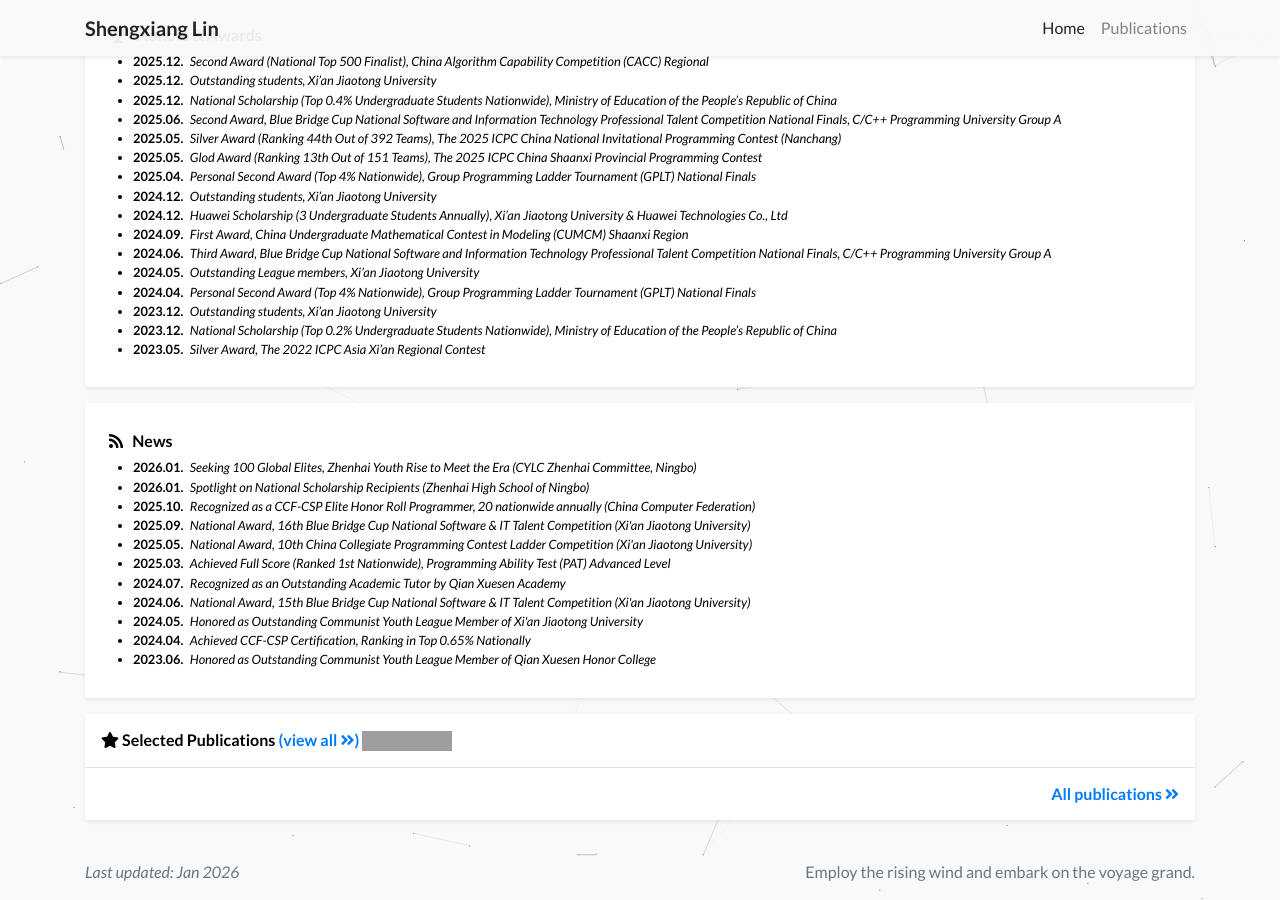
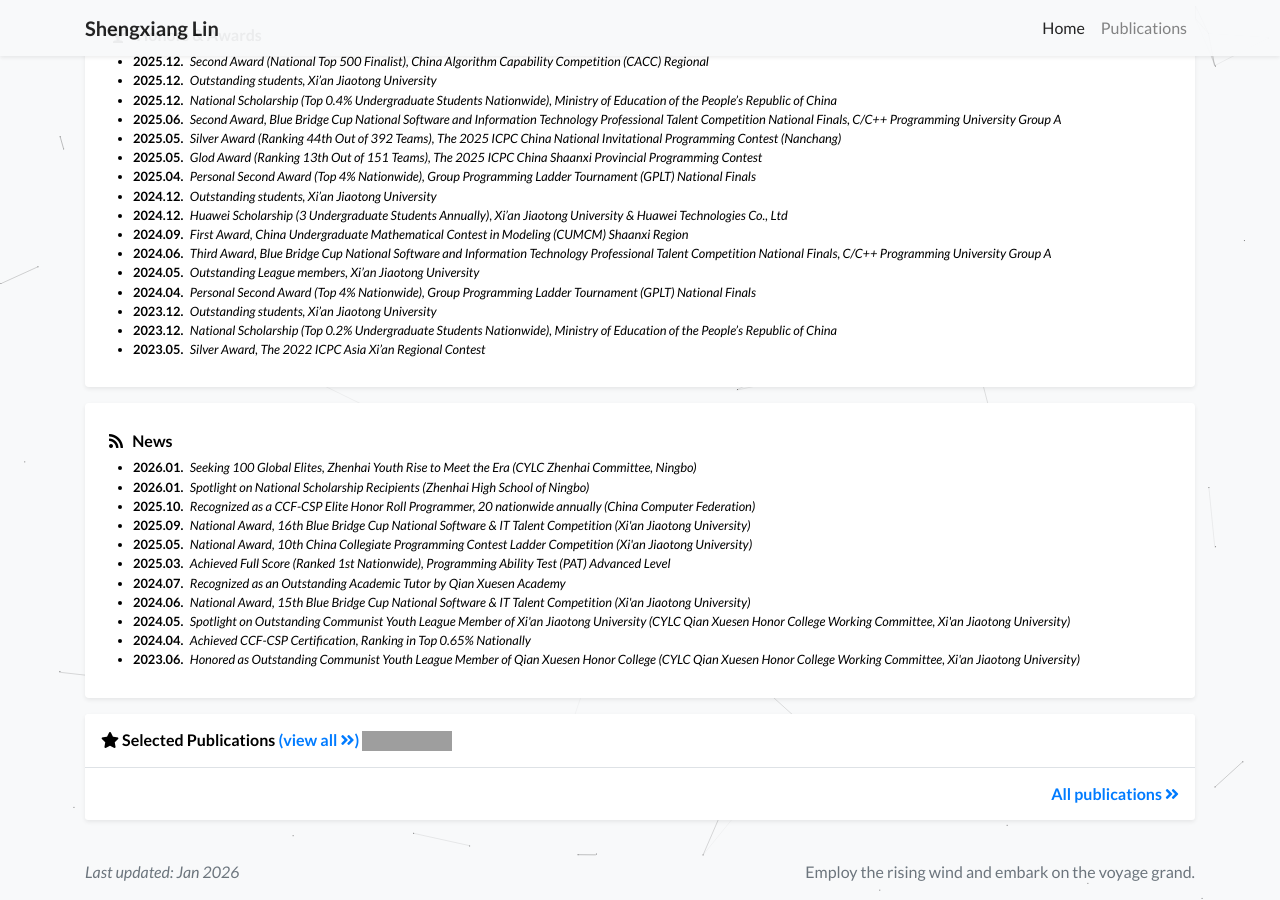
Before and after one commit to Shengxiang-Lin/Shengxiang-Lin.github.io, a Jekyll site: the page built from index.html, in a window 1280 px wide and 900 px high, scrolled down 1126 px. Built offline with Jekyll 4.4.1, drawn with Linux system fonts in a browser that asks for light colours; a style sheet for code colours, icons or effects is not loaded; grey boxes are pictures that could not be loaded.

Commit message:
Update profile.yml

```diff
--- a/_data/profile.yml
+++ b/_data/profile.yml
@@ -142,13 +142,13 @@ news:
   - name: National Award, 15th Blue Bridge Cup National Software & IT Talent Competition (Xi'an Jiaotong University)
     date: 2024.06
     url: "https://pec.xjtu.edu.cn/info/1115/4265.htm"
-  - name: Honored as Outstanding Communist Youth League Member of Xi'an Jiaotong University
+  - name: Spotlight on Outstanding Communist Youth League Member of Xi'an Jiaotong University (CYLC Qian Xuesen Honor College Working Committee, Xi'an Jiaotong University)
     date: 2024.05
     url: "https://mp.weixin.qq.com/s?__biz=MzkyOTU3MTcxNQ==&mid=2247487908&idx=1&sn=c9487c0bd44b93c8415f06e3837cd073&chksm=c3669065da810c6831c229fd53bb63696b61f1d484bacbdd0b4438a09d46b3f0ce4da779f90e&mpshare=1&scene=23&srcid=1116aEEVSbcCMvfBkzhwD1vy&sharer_shareinfo=8abcecfef1130d11f4090c2bda30e07a&sharer_shareinfo_first=8abcecfef1130d11f4090c2bda30e07a#rd"
   - name: Achieved CCF-CSP Certification, Ranking in Top 0.65% Nationally
     date: 2024.04
     url: "https://Shengxiang-Lin.github.io/assets/cv/ccf-csp-33.pdf"
-  - name: Honored as Outstanding Communist Youth League Member of Qian Xuesen Honor College
+  - name: Honored as Outstanding Communist Youth League Member of Qian Xuesen Honor College (CYLC Qian Xuesen Honor College Working Committee, Xi'an Jiaotong University)
     date: 2023.06
     url: "https://mp.weixin.qq.com/s?__biz=MzI0NzExMjIwMQ==&mid=2650995705&idx=1&sn=f11322a6904706c2d10a835ff678be17&chksm=f3f8126067368330a3d6a068e6cb13aa34e53f350b2c9736e15b85bf2acfcc04f4565ea28831&mpshare=1&scene=23&srcid=1127vDtcrvGgLvMChJ1gLelU&sharer_shareinfo=c4d6f0596af1effeae5af0902dae5ac6&sharer_shareinfo_first=c4d6f0596af1effeae5af0902dae5ac6#rd"
 
```
